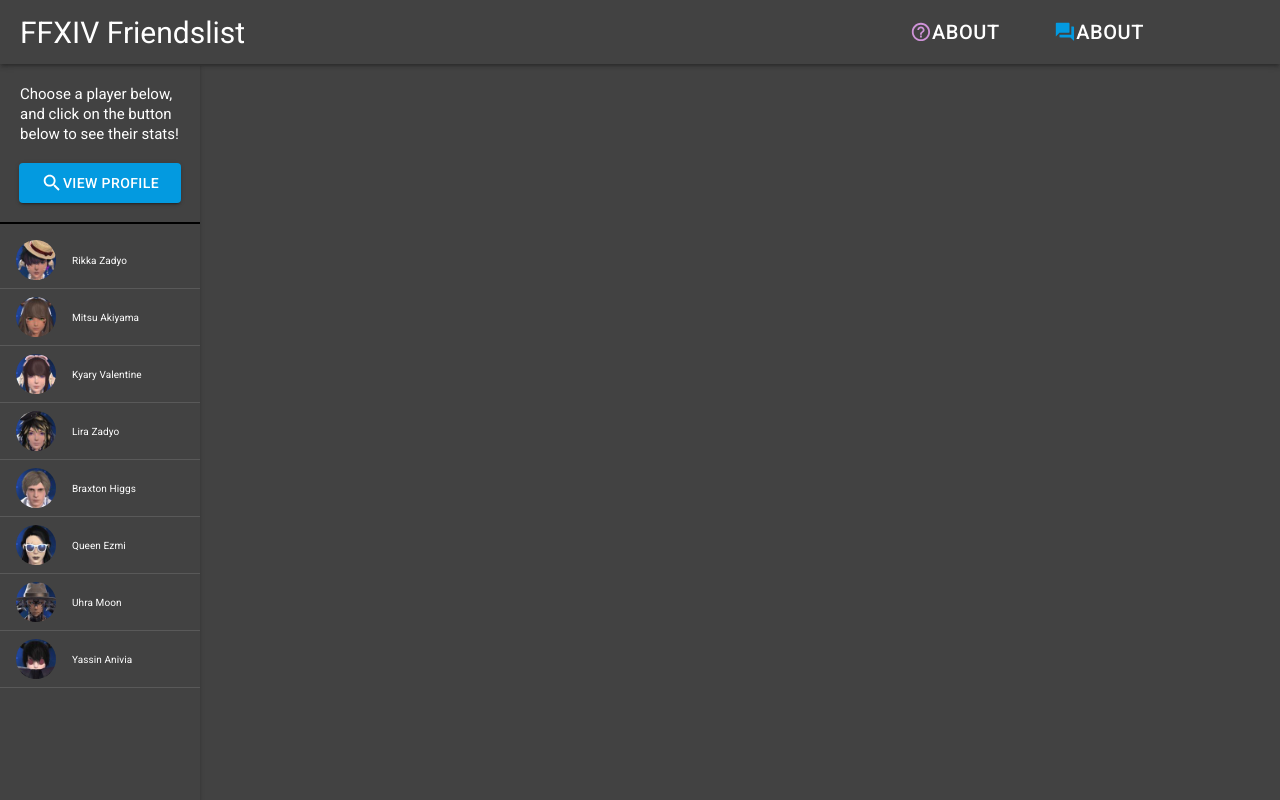
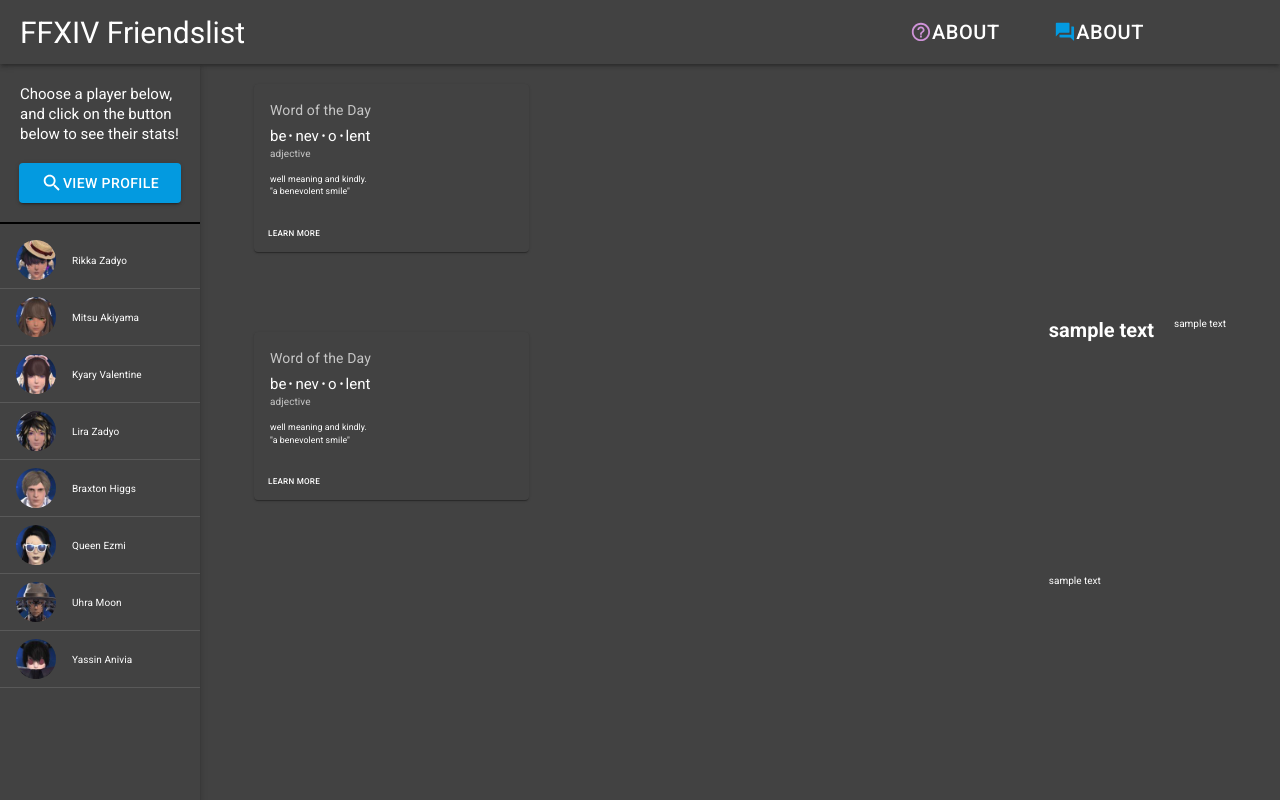
Before and after one commit to Yacheen/FFXIV-Friendslist, a React (Create React App) app: page / in a window 1280 px wide. Shown: the top 800 px of the page. Built offline with nearby package versions, Linux system fonts and the light colour scheme.

Commit message:
Added more design and structure

```diff
--- a/src/App.js
+++ b/src/App.js
@@ -1,8 +1,7 @@
 import "./CSS/App.css";
 import NavBar from "./components/NavBar";
-import SideBar from './components/SideBar';
 import { ThemeProvider, createTheme } from "@material-ui/core";
-import Home from './components/Home';
+import Footer from './components/Footer';
 
 
 
@@ -30,6 +29,7 @@
       <div className="app-container">
         <ThemeProvider theme={theme}>
         <NavBar />
+        <Footer />
         </ThemeProvider>
       </div>
 
--- a/src/CSS/App.css
+++ b/src/CSS/App.css
@@ -101,6 +101,70 @@
   margin: 0 auto;
 }
 
+.home-container {
+  margin: 0 auto;
+  display: -webkit-box;
+  display: -ms-flexbox;
+  display: flex;
+}
+
+.home-container .home-content-container {
+  width: 100%;
+}
+
+.home-container .home-content-container .home-content {
+  max-width: 90%;
+  margin: 2rem auto;
+  display: -webkit-box;
+  display: -ms-flexbox;
+  display: flex;
+  -webkit-box-pack: justify;
+      -ms-flex-pack: justify;
+          justify-content: space-between;
+}
+
+.home-container .home-content-container .home-content .home-left-side {
+  min-height: 92vh;
+}
+
+.home-container .home-content-container .home-content .home-left-side .home-left-side-content {
+  min-height: 100%;
+}
+
+.home-container .home-content-container .home-content .home-left-side .home-left-side-content .person-meta-information-container {
+  margin-bottom: 8rem;
+}
+
+.home-container .home-content-container .home-content .home-right-side {
+  min-height: 92vh;
+  display: -webkit-box;
+  display: -ms-flexbox;
+  display: flex;
+  -webkit-box-orient: vertical;
+  -webkit-box-direction: normal;
+      -ms-flex-direction: column;
+          flex-direction: column;
+  -webkit-box-pack: space-evenly;
+      -ms-flex-pack: space-evenly;
+          justify-content: space-evenly;
+}
+
+.home-container .home-content-container .home-content .home-right-side .char-model-and-gear-container {
+  display: -webkit-box;
+  display: -ms-flexbox;
+  display: flex;
+}
+
+.home-container .home-content-container .home-content .home-right-side .char-model-and-gear-container .char-model-container {
+  margin-right: 2rem;
+}
+
+.footer {
+  padding: 4rem;
+  position: relative;
+  z-index: 5;
+}
+
 * {
   margin: 0;
   padding: 0;
@@ -113,10 +177,4 @@
 html {
   font-size: 62.5%;
 }
-
-.app-body {
-  display: -webkit-box;
-  display: -ms-flexbox;
-  display: flex;
-}
 /*# sourceMappingURL=App.css.map */
--- a/src/CSS/App.scss
+++ b/src/CSS/App.scss
@@ -2,6 +2,7 @@
 @import "./NavBar";
 @import "./SideBar";
 @import "./Home";
+@import "./Footer";
 * {
   margin: 0;
   padding: 0;
@@ -14,7 +15,3 @@
 html {
   font-size: 62.5%;
 }
-
-.app-body {
-  display: flex;
-}
--- a/src/CSS/_Home.scss
+++ b/src/CSS/_Home.scss
@@ -1,3 +1,39 @@
 .home-container {
+  margin: 0 auto;
+  display: flex;
 
-`}
+  .sidebar-container {
+  }
+
+  .home-content-container {
+    width: 100%;
+
+    .home-content {
+      max-width: 90%;
+      margin: 2rem auto;
+      display: flex;
+      justify-content: space-between;
+      .home-left-side {
+        min-height: 92vh;
+        .home-left-side-content {
+          min-height: 100%;
+          .person-meta-information-container {
+            margin-bottom: 8rem;
+          }
+        }
+      }
+      .home-right-side {
+        min-height: 92vh;
+        display: flex;
+        flex-direction: column;
+        justify-content: space-evenly;
+        .char-model-and-gear-container {
+          display: flex;
+          .char-model-container {
+            margin-right: 2rem;
+          }
+        }
+      }
+    }
+  }
+}
--- a/src/components/Footer.jsx
+++ b/src/components/Footer.jsx
@@ -1,9 +1,17 @@
 import React from 'react'
+import { Typography, Paper } from '@material-ui/core';
 
 export default function Footer() {
     return (
-        <div>
+        <>
             {/* bottom of all pages, copyright and probably links or social medias*/}
-        </div>
+            <Paper square={true} elevation={3} className="footer">
+                <div className="footer-content">
+                    <Typography variant="h6">
+                    Yassin &copy; All Rights Reserved.
+                    </Typography>
+                </div>
+            </Paper>
+        </>
     )
 }
--- a/src/components/Home.jsx
+++ b/src/components/Home.jsx
@@ -1,18 +1,50 @@
 import React from 'react'
 import SideBar from './SideBar';
 import {Paper} from '@material-ui/core';
+import PersonMetaInformation from './PersonMetaInformation'
+import PersonData from './PersonData';
+import Footer from './Footer';
+
 
 export default function Home() {
+
     return (
+        <>
+        {/*sidebar*/}
         <Paper className="home-container" square={true}>
-            <section classname="home-hero">
-            <SideBar />
+            <div className="sidebar-container">
+                <SideBar />
+            </div>
+            {/* main content */}
 
+            <div className="home-content-container">
+                <div className="home-content">
+                {/* left side of main content */}
+                    <div className="home-left-side">
+                        <div className="home-left-side-content">
+                            <div className="person-meta-information-container">
+                                <PersonMetaInformation />
+                            </div>
+                            <div className="person-data-container">
+                                <PersonData />
+                            </div>
+                        </div>
+                    </div>
 
-            </section>
-
-
+                    {/* right side of main content*/}
+                    <div className="home-right-side">
+                        <div className="char-model-and-gear-container">
+                            <div className="char-model-container"><h1>sample text</h1></div>
+                            <div className="char-gear-container"> sample text</div>
+                        </div>
+                        <div className="char-stats-container">
+                            sample text
+                        </div>
+                    </div>
+                </div>
+            </div>
 
         </Paper>
+        </>
     )
 }
--- /dev/null
+++ b/src/components/PersonData.jsx
@@ -0,0 +1,53 @@
+import React from 'react';
+import { makeStyles } from '@material-ui/core/styles';
+import Card from '@material-ui/core/Card';
+import CardActions from '@material-ui/core/CardActions';
+import CardContent from '@material-ui/core/CardContent';
+import Button from '@material-ui/core/Button';
+import Typography from '@material-ui/core/Typography';
+
+const useStyles = makeStyles({
+  root: {
+    minWidth: 275,
+  },
+  bullet: {
+    display: 'inline-block',
+    margin: '0 2px',
+    transform: 'scale(0.8)',
+  },
+  title: {
+    fontSize: 14,
+  },
+  pos: {
+    marginBottom: 12,
+  },
+});
+
+export default function SimpleCard() {
+  const classes = useStyles();
+  const bull = <span className={classes.bullet}>•</span>;
+
+  return (
+    <Card className={classes.root}>
+      <CardContent>
+        <Typography className={classes.title} color="textSecondary" gutterBottom>
+          Word of the Day
+        </Typography>
+        <Typography variant="h5" component="h2">
+          be{bull}nev{bull}o{bull}lent
+        </Typography>
+        <Typography className={classes.pos} color="textSecondary">
+          adjective
+        </Typography>
+        <Typography variant="body2" component="p">
+          well meaning and kindly.
+          <br />
+          {'"a benevolent smile"'}
+        </Typography>
+      </CardContent>
+      <CardActions>
+        <Button size="small">Learn More</Button>
+      </CardActions>
+    </Card>
+  );
+}
--- /dev/null
+++ b/src/components/PersonMetaInformation.jsx
@@ -0,0 +1,53 @@
+import React from 'react';
+import { makeStyles } from '@material-ui/core/styles';
+import Card from '@material-ui/core/Card';
+import CardActions from '@material-ui/core/CardActions';
+import CardContent from '@material-ui/core/CardContent';
+import Button from '@material-ui/core/Button';
+import Typography from '@material-ui/core/Typography';
+
+const useStyles = makeStyles({
+  root: {
+    maxWidth: 275,
+  },
+  bullet: {
+    display: 'inline-block',
+    margin: '0 2px',
+    transform: 'scale(0.8)',
+  },
+  title: {
+    fontSize: 14,
+  },
+  pos: {
+    marginBottom: 12,
+  },
+});
+
+export default function SimpleCard() {
+  const classes = useStyles();
+  const bull = <span className={classes.bullet}>•</span>;
+
+  return (
+    <Card className={classes.root}>
+      <CardContent>
+        <Typography className={classes.title} color="textSecondary" gutterBottom>
+          Word of the Day
+        </Typography>
+        <Typography variant="h5" component="h2">
+          be{bull}nev{bull}o{bull}lent
+        </Typography>
+        <Typography className={classes.pos} color="textSecondary">
+          adjective
+        </Typography>
+        <Typography variant="body2" component="p">
+          well meaning and kindly.
+          <br />
+          {'"a benevolent smile"'}
+        </Typography>
+      </CardContent>
+      <CardActions>
+        <Button size="small">Learn More</Button>
+      </CardActions>
+    </Card>
+  );
+}
--- a/src/components/SideBar.jsx
+++ b/src/components/SideBar.jsx
@@ -7,7 +7,7 @@
 export default function SideBar() {
 
     return (
-            <Paper elevation={2} square={true} className={` side-bar-container`}>
+            <Paper elevation={3} square={true} className={` side-bar-container`}>
                 <div className="side-bar-content">
                     <div className="get-status-button">
                         <Typography variant="h5" className="button-hint">
```
Also changed, not shown: src/CSS/_Footer.scss (added, +7 -0 lines), src/Images/friendslistdesign.png, 1 other file (tests, documents, lock files or other folders).
